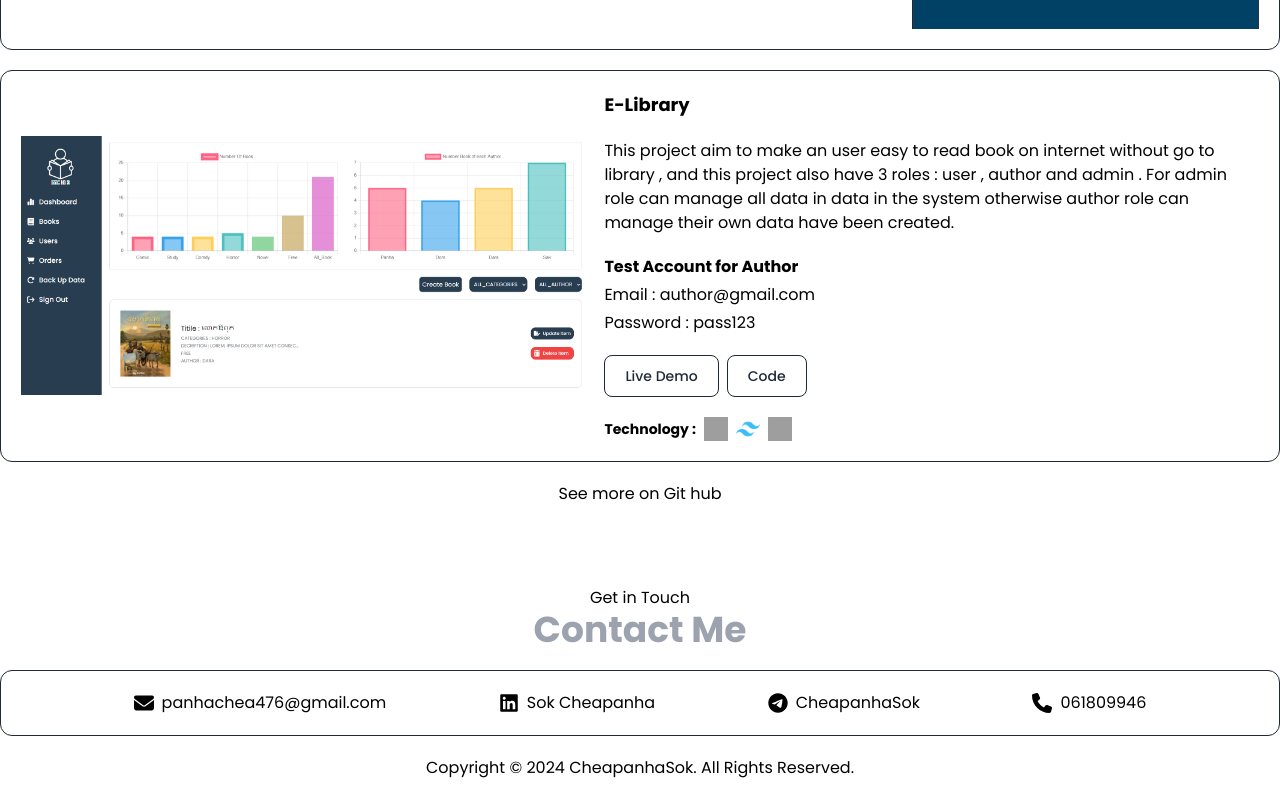
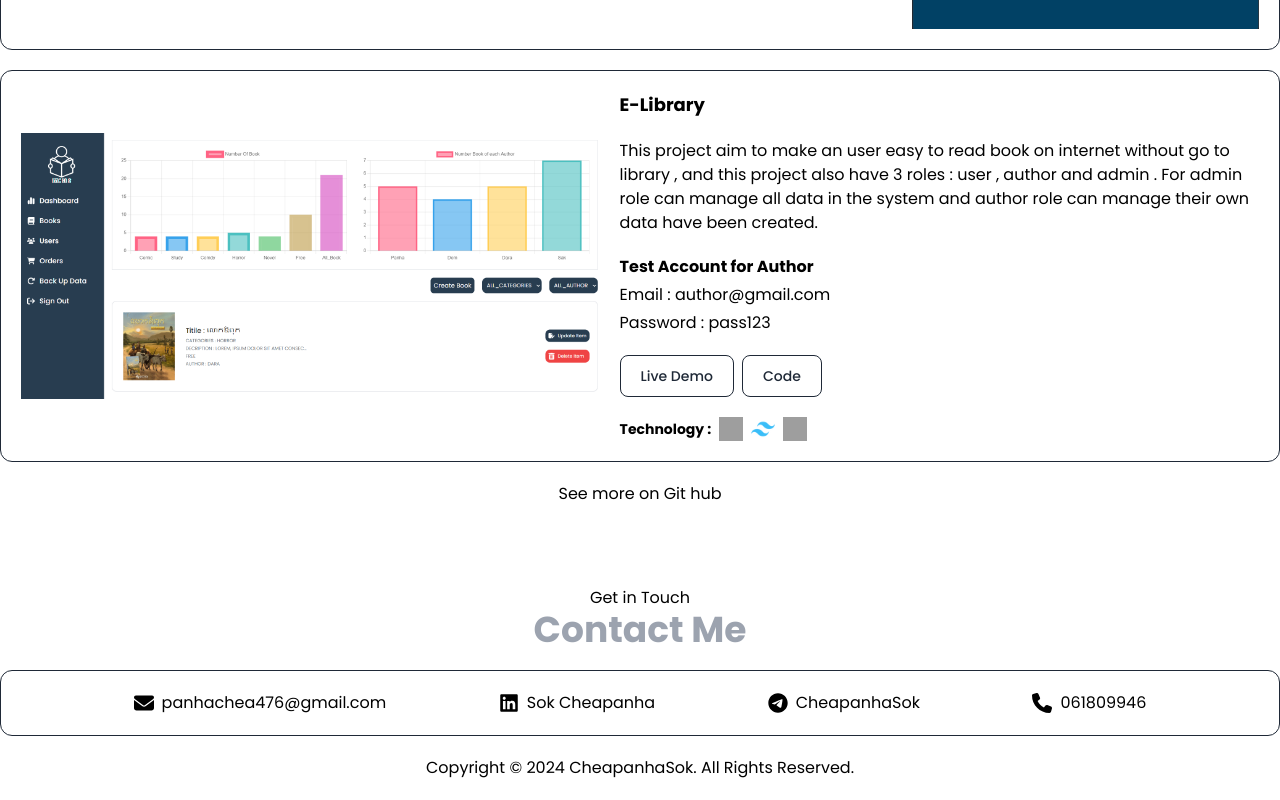
Before and after one commit to Cheapanha-Sok/my_portfolio, a React (Vite) app: page / in a window 1280 px wide. Shown: the part 2150-2950 px from the top of the page. Built offline with nearby package versions, Linux system fonts and the light colour scheme; grey boxes are pictures that could not be loaded.

Commit message:
correct content

```diff
--- a/src/components/Project.jsx
+++ b/src/components/Project.jsx
@@ -58,7 +58,9 @@ export default function Project() {
                     <p className='text-lg font-bold'>
                         E-Library
                     </p>
-                    <p>This project aim to make an user easy to read book on internet without go to library , and this project also have 3 roles : user , author and admin . For admin role can manage all data in data in the system otherwise author role can manage their own data have been created.  </p>
+                    <p>This project aim to make an user easy to read book on internet without go to library , and this project also have 3 roles :
+                         user , author and admin . For admin role can manage
+                          all data in the system and author role can manage their own data have been created.  </p>
                     <div className="space-y-1">
                         <p className="font-bold">Test Account for Author</p>
                         <p>Email : author@gmail.com</p>
```
